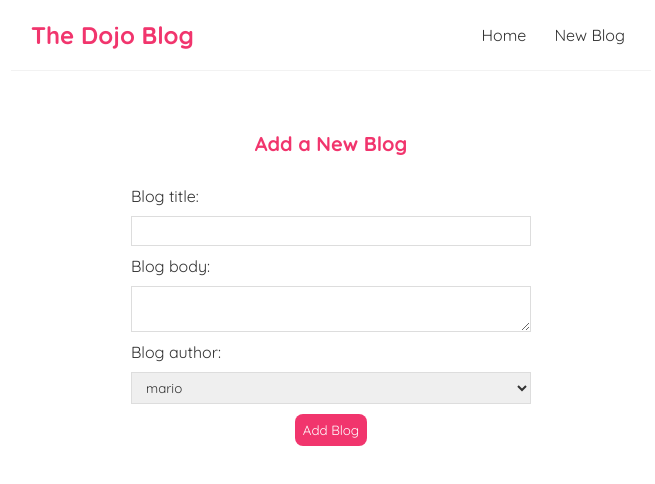
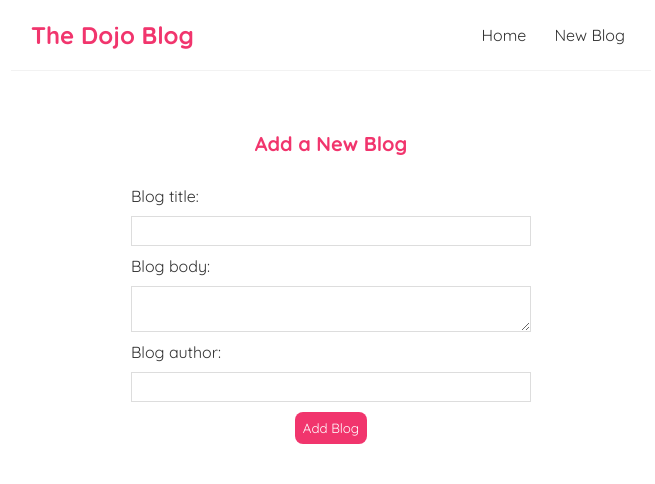
Before and after one commit to FaeizHamdard22/dojo-blog-1, a React (Create React App) app: page /create in a window 1280 px wide. Shown: the top 484 px of the page, without its empty margins (309-964 px from the left). Built offline with nearby package versions, Linux system fonts and the light colour scheme.

Commit message:
Select box of author name changed to input box.

```diff
--- a/data/db.json
+++ b/data/db.json
@@ -29,6 +29,12 @@
       "title": "Atlantic",
       "body": "Ocean where you ca dive deep",
       "author": "mario"
+    },
+    {
+      "id": "583b",
+      "title": "Web ",
+      "body": "lorem",
+      "author": "Fahim Soltani"
     }
   ]
 }
--- a/src/Create.js
+++ b/src/Create.js
@@ -4,7 +4,7 @@ import { useNavigate } from "react-router-dom";
 const Create = () => {
   const [title, setTitle] = useState("");
   const [body, setBody] = useState("");
-  const [author, setAuthor] = useState("mario");
+  const [author, setAuthor] = useState("");
   const [isPending, setIsPending] = useState(false);
   const navigate = useNavigate();
 
@@ -40,10 +40,12 @@ const Create = () => {
           onChange={(e) => setBody(e.target.value)}
         ></textarea>
         <label>Blog author:</label>
-        <select value={author} onChange={(e) => setAuthor(e.target.value)}>
-          <option value="mario">mario</option>
-          <option value="yoshi">yoshi</option>
-        </select>
+        <input
+          type="text"
+          required
+          value={author}
+          onChange={(e) => setAuthor(e.target.value)}
+        />
         {!isPending && <button>Add Blog</button>}
         {isPending && <button disabled>Adding blog...</button>}
       </form>
```
